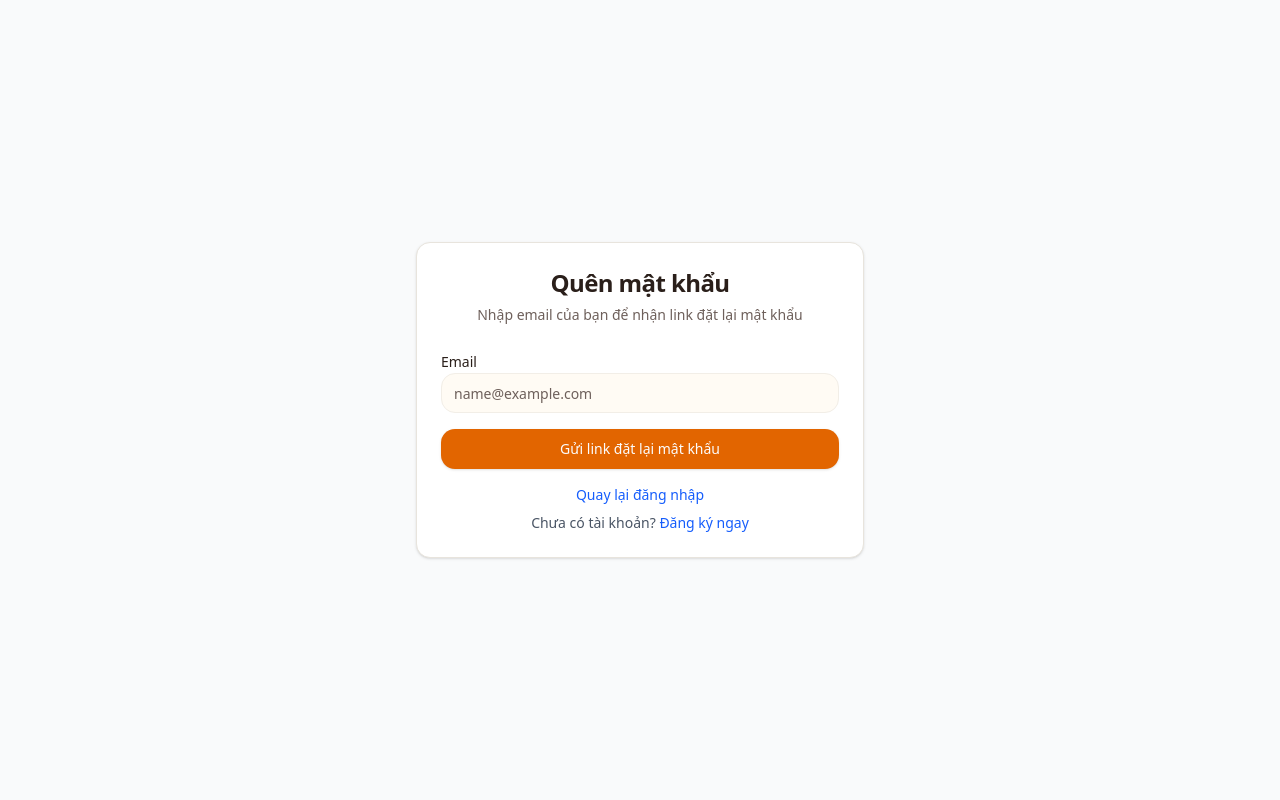
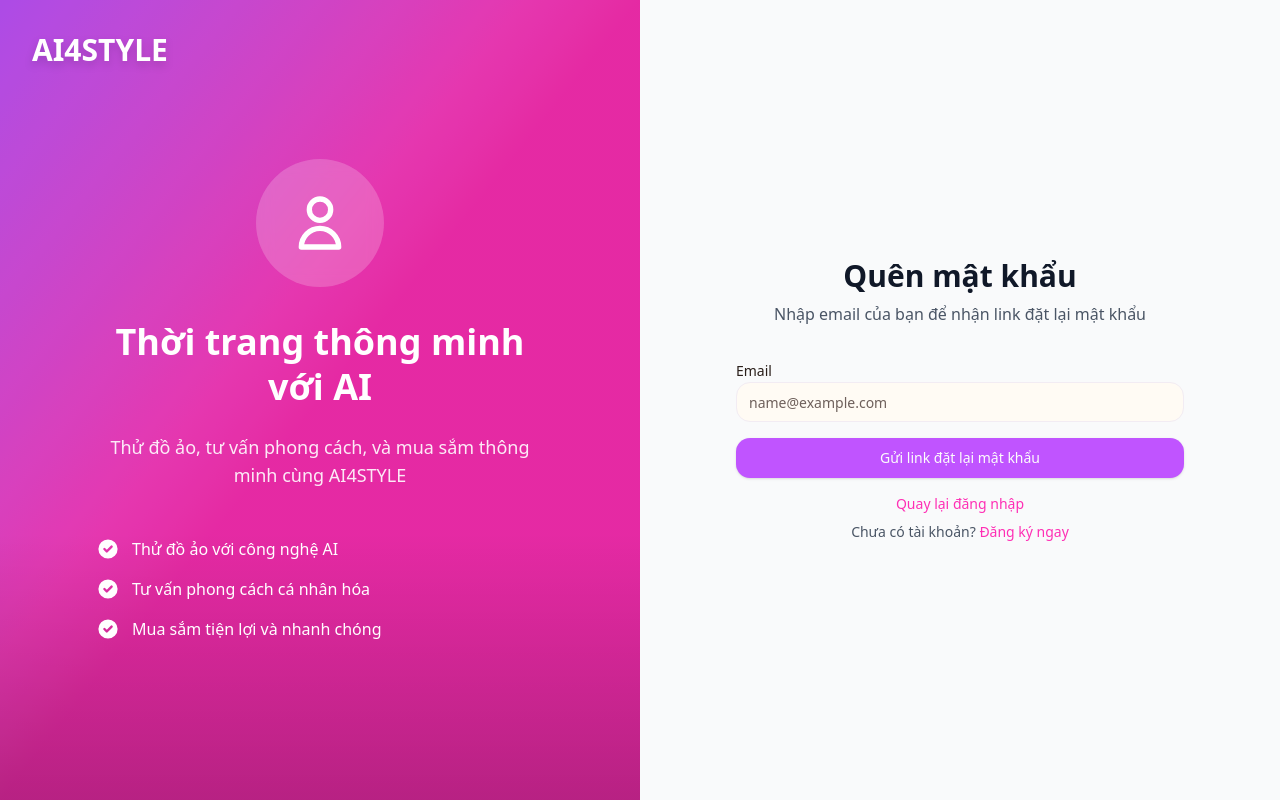
Before and after one commit to ariesanhthu/AI4STYLE, a Next.js app in the folder src/frontend/: page /forgot-password in a window 1280 px wide. Built offline with nearby package versions, Linux system fonts and the light colour scheme; no server answers.

Commit message:
sync layout

```diff
--- a/src/frontend/src/app/forgot-password/page.tsx
+++ b/src/frontend/src/app/forgot-password/page.tsx
@@ -4,9 +4,9 @@ import React, { useState } from "react";
 import { Button } from "@/components/ui/button";
 import { Input } from "@/components/ui/input";
 import { Label } from "@/components/ui/label";
-import { Card, CardContent, CardDescription, CardHeader, CardTitle } from "@/components/ui/card";
 import Link from "next/link";
 import { apiPost } from "@/lib/api-client";
+import { AuthLayout } from "@/components/auth/AuthLayout";
 
 export default function ForgotPasswordPage() {
   const [email, setEmail] = useState("");
@@ -41,18 +41,12 @@ export default function ForgotPasswordPage() {
 
   if (success) {
     return (
-      <div className="min-h-screen flex items-center justify-center bg-gray-50 px-4">
-        <Card className="w-full max-w-md">
-          <CardHeader>
-            <CardTitle className="text-2xl font-bold text-center text-green-600">
-              ✓ Email đã được gửi
-            </CardTitle>
-            <CardDescription className="text-center">
-              Kiểm tra hộp thư của bạn
-            </CardDescription>
-          </CardHeader>
-          <CardContent className="space-y-4">
-            <div className="bg-green-50 text-green-700 px-4 py-3 rounded-md text-sm">
+      <AuthLayout
+        title="Email đã được gửi ✓"
+        description="Kiểm tra hộp thư của bạn"
+      >
+        <div className="space-y-4">
+          <div className="bg-green-50 text-green-700 px-4 py-3 rounded-md text-sm border border-green-200">
             Chúng tôi đã gửi link đặt lại mật khẩu đến email <strong>{email}</strong>.
             Vui lòng kiểm tra hộp thư (và cả thư mục spam).
           </div>
@@ -61,7 +55,7 @@ export default function ForgotPasswordPage() {
             Không nhận được email?{" "}
             <button
               onClick={() => setSuccess(false)}
-                className="text-blue-600 hover:underline"
+              className="text-brand-to hover:text-brand-hover font-medium"
             >
               Gửi lại
             </button>
@@ -72,24 +66,16 @@ export default function ForgotPasswordPage() {
               Quay lại đăng nhập
             </Button>
           </Link>
-          </CardContent>
-        </Card>
         </div>
+      </AuthLayout>
     );
   }
 
   return (
-    <div className="min-h-screen flex items-center justify-center bg-gray-50 px-4">
-      <Card className="w-full max-w-md">
-        <CardHeader>
-          <CardTitle className="text-2xl font-bold text-center">
-            Quên mật khẩu
-          </CardTitle>
-          <CardDescription className="text-center">
-            Nhập email của bạn để nhận link đặt lại mật khẩu
-          </CardDescription>
-        </CardHeader>
-        <CardContent>
+    <AuthLayout
+      title="Quên mật khẩu"
+      description="Nhập email của bạn để nhận link đặt lại mật khẩu"
+    >
       <form onSubmit={handleSubmit} className="space-y-4">
         <div className="space-y-2">
           <Label htmlFor="email">Email</Label>
@@ -105,7 +91,7 @@ export default function ForgotPasswordPage() {
         </div>
 
         {error && (
-              <div className="bg-red-50 text-red-600 px-4 py-3 rounded-md text-sm">
+          <div className="bg-red-50 text-red-600 px-4 py-3 rounded-md text-sm border border-red-200">
             {error}
           </div>
         )}
@@ -116,20 +102,18 @@ export default function ForgotPasswordPage() {
 
         <div className="text-center text-sm text-gray-600 space-y-2">
           <div>
-                <Link href="/login" className="text-blue-600 hover:underline">
+            <Link href="/login" className="text-brand-to hover:text-brand-hover font-medium">
               Quay lại đăng nhập
             </Link>
           </div>
           <div>
             Chưa có tài khoản?{" "}
-                <Link href="/register" className="text-blue-600 hover:underline">
+            <Link href="/register" className="text-brand-to hover:text-brand-hover font-medium">
               Đăng ký ngay
             </Link>
           </div>
         </div>
       </form>
-        </CardContent>
-      </Card>
-    </div>
+    </AuthLayout>
   );
 }
--- a/src/frontend/src/app/globals.css
+++ b/src/frontend/src/app/globals.css
@@ -51,46 +51,44 @@
 :root {
   --radius: 0.625rem;
 
-  /* Light Yellow-Orange Theme */
-  --background: oklch(0.99 0.01 80); /* Very light yellow tint */
-  --foreground: oklch(0.25 0.02 40); /* Dark orange-brown text */
+  --background: oklch(0.99 0.01 80);
+  --foreground: oklch(0.25 0.02 40);
 
-  --card: oklch(1 0 0); /* Pure white cards */
+  --card: oklch(1 0 0);
   --card-foreground: oklch(0.25 0.02 40);
 
   --popover: oklch(1 0 0);
   --popover-foreground: oklch(0.25 0.02 40);
 
-  --primary: oklch(0.65 0.18 50); /* Orange primary */
+  --primary: oklch(0.66 0.25 310);
   --primary-foreground: oklch(0.99 0 0);
 
-  --secondary: oklch(0.75 0.15 70); /* Light yellow secondary */
+  --secondary: oklch(0.97 0.02 320);
   --secondary-foreground: oklch(0.25 0.02 40);
 
-  --muted: oklch(0.96 0.01 80); /* Very light yellow muted */
+  --muted: oklch(0.96 0.01 320);
   --muted-foreground: oklch(0.5 0.02 40);
 
-  --accent: oklch(0.7 0.16 60); /* Yellow-orange accent */
+  --accent: oklch(0.70 0.27 350);
   --accent-foreground: oklch(0.99 0 0);
 
-  --destructive: oklch(0.55 0.22 25); /* Red for destructive */
+  --destructive: oklch(0.55 0.22 25);
 
-  --border: oklch(0.92 0.01 80); /* Light yellow border */
-  --input: oklch(0.95 0.01 80); /* Light input background */
-  --ring: oklch(0.65 0.18 50); /* Orange ring */
+  --border: oklch(0.92 0.01 320);
+  --input: oklch(0.95 0.01 320);
+  --ring: oklch(0.66 0.25 310);
 
-  --chart-1: oklch(0.7 0.16 60);
-  --chart-2: oklch(0.65 0.18 50);
-  --chart-3: oklch(0.75 0.15 70);
-  --chart-4: oklch(0.72 0.17 55);
-  --chart-5: oklch(0.68 0.17 65);
+  --chart-1: oklch(0.66 0.25 310);
+  --chart-2: oklch(0.70 0.27 350);
+  --chart-3: oklch(0.75 0.15 330);
+  --chart-4: oklch(0.68 0.26 320);
+  --chart-5: oklch(0.72 0.24 340);
 
-  /* Brand Colors - Easy to change theme */
-  --brand-from: oklch(0.78 0.15 80); /* yellow-500 */
-  --brand-to: oklch(0.65 0.18 50); /* orange-600 */
-  --brand-light: oklch(0.97 0.02 75); /* yellow-50 */
-  --brand-medium: oklch(0.94 0.03 70); /* yellow-100/orange-100 */
-  --brand-hover: oklch(0.6 0.19 45); /* orange-700 */
+  --brand-from: oklch(0.66 0.25 310);
+  --brand-to: oklch(0.70 0.27 350);
+  --brand-light: oklch(0.97 0.02 320);
+  --brand-medium: oklch(0.95 0.03 330);
+  --brand-hover: oklch(0.60 0.26 305);
 
   --sidebar: oklch(0.99 0.01 80);
   --sidebar-foreground: oklch(0.25 0.02 40);
--- a/src/frontend/src/app/login/page.tsx
+++ b/src/frontend/src/app/login/page.tsx
@@ -63,7 +63,7 @@ export default function LoginPage() {
             <div className="space-y-2">
               <div className="flex items-center justify-between">
                 <Label htmlFor="password">Mật khẩu</Label>
-                <Link href="/forgot-password" className="text-xs text-blue-600 hover:underline">
+                <Link href="/forgot-password" className="text-xs text-brand-to hover:text-brand-hover font-medium">
                   Quên mật khẩu?
                 </Link>
               </div>
@@ -90,7 +90,7 @@ export default function LoginPage() {
 
             <div className="text-center text-sm text-gray-600">
               Chưa có tài khoản?{" "}
-              <Link href="/register" className="text-blue-600 hover:underline">
+              <Link href="/register" className="text-brand-to hover:text-brand-hover font-medium">
                 Đăng ký ngay
               </Link>
             </div>
--- a/src/frontend/src/app/register/page.tsx
+++ b/src/frontend/src/app/register/page.tsx
@@ -124,7 +124,7 @@ export default function RegisterPage() {
 
             <div className="text-center text-sm text-gray-600">
               Đã có tài khoản?{" "}
-              <Link href="/login" className="text-blue-600 hover:underline">
+              <Link href="/login" className="text-brand-to hover:text-brand-hover font-medium">
                 Đăng nhập
               </Link>
             </div>
--- a/src/frontend/src/app/reset-password/page.tsx
+++ b/src/frontend/src/app/reset-password/page.tsx
@@ -5,9 +5,9 @@ import { useRouter, useSearchParams } from "next/navigation";
 import { Button } from "@/components/ui/button";
 import { Input } from "@/components/ui/input";
 import { Label } from "@/components/ui/label";
-import { Card, CardContent, CardDescription, CardHeader, CardTitle } from "@/components/ui/card";
 import Link from "next/link";
 import { apiPost } from "@/lib/api-client";
+import { AuthLayout } from "@/components/auth/AuthLayout";
 
 function ResetPasswordContent() {
   const router = useRouter();
@@ -63,7 +63,6 @@ function ResetPasswordContent() {
     }
 
     setSuccess(true);
-    // Redirect to login after 3 seconds
     setTimeout(() => {
       router.push("/login");
     }, 3000);
@@ -71,63 +70,42 @@ function ResetPasswordContent() {
 
   if (!token) {
     return (
-      <div className="min-h-screen flex items-center justify-center bg-gray-50 px-4">
-        <Card className="w-full max-w-md">
-          <CardHeader>
-            <CardTitle className="text-2xl font-bold text-center text-red-600">
-              Link không hợp lệ
-            </CardTitle>
-          </CardHeader>
-          <CardContent className="space-y-4">
-            <div className="bg-red-50 text-red-600 px-4 py-3 rounded-md text-sm">
+      <AuthLayout title="Link không hợp lệ">
+        <div className="space-y-4">
+          <div className="bg-red-50 text-red-600 px-4 py-3 rounded-md text-sm border border-red-200">
             Link đặt lại mật khẩu không hợp lệ hoặc đã hết hạn.
           </div>
           <Link href="/forgot-password" className="block">
             <Button className="w-full">Yêu cầu link mới</Button>
           </Link>
-          </CardContent>
-        </Card>
         </div>
+      </AuthLayout>
     );
   }
 
   if (success) {
     return (
-      <div className="min-h-screen flex items-center justify-center bg-gray-50 px-4">
-        <Card className="w-full max-w-md">
-          <CardHeader>
-            <CardTitle className="text-2xl font-bold text-center text-green-600">
-              ✓ Mật khẩu đã được đặt lại
-            </CardTitle>
-            <CardDescription className="text-center">
-              Bạn có thể đăng nhập với mật khẩu mới
-            </CardDescription>
-          </CardHeader>
-          <CardContent className="space-y-4">
-            <div className="bg-green-50 text-green-700 px-4 py-3 rounded-md text-sm">
+      <AuthLayout
+        title="Mật khẩu đã được đặt lại ✓"
+        description="Bạn có thể đăng nhập với mật khẩu mới"
+      >
+        <div className="space-y-4">
+          <div className="bg-green-50 text-green-700 px-4 py-3 rounded-md text-sm border border-green-200">
             Mật khẩu của bạn đã được cập nhật thành công. Đang chuyển đến trang đăng nhập...
           </div>
           <Link href="/login" className="block">
             <Button className="w-full">Đăng nhập ngay</Button>
           </Link>
-          </CardContent>
-        </Card>
         </div>
+      </AuthLayout>
     );
   }
 
   return (
-    <div className="min-h-screen flex items-center justify-center bg-gray-50 px-4">
-      <Card className="w-full max-w-md">
-        <CardHeader>
-          <CardTitle className="text-2xl font-bold text-center">
-            Đặt lại mật khẩu
-          </CardTitle>
-          <CardDescription className="text-center">
-            Nhập mật khẩu mới cho tài khoản của bạn
-          </CardDescription>
-        </CardHeader>
-        <CardContent>
+    <AuthLayout
+      title="Đặt lại mật khẩu"
+      description="Nhập mật khẩu mới cho tài khoản của bạn"
+    >
       <form onSubmit={handleSubmit} className="space-y-4">
         <div className="space-y-2">
           <Label htmlFor="password">Mật khẩu mới</Label>
@@ -158,7 +136,7 @@ function ResetPasswordContent() {
         </div>
 
         {error && (
-              <div className="bg-red-50 text-red-600 px-4 py-3 rounded-md text-sm">
+          <div className="bg-red-50 text-red-600 px-4 py-3 rounded-md text-sm border border-red-200">
             {error}
           </div>
         )}
@@ -168,14 +146,12 @@ function ResetPasswordContent() {
         </Button>
 
         <div className="text-center text-sm text-gray-600">
-              <Link href="/login" className="text-blue-600 hover:underline">
+          <Link href="/login" className="text-brand-to hover:text-brand-hover font-medium">
             Quay lại đăng nhập
           </Link>
         </div>
       </form>
-        </CardContent>
-      </Card>
-    </div>
+    </AuthLayout>
   );
 }
 
```
Also changed, not shown: src/frontend/src/app/auth/page.tsx (+5 -5 lines), src/frontend/src/app/profile/page.tsx (+11 -4 lines). Lines whose indentation alone changed are shown as unchanged.
